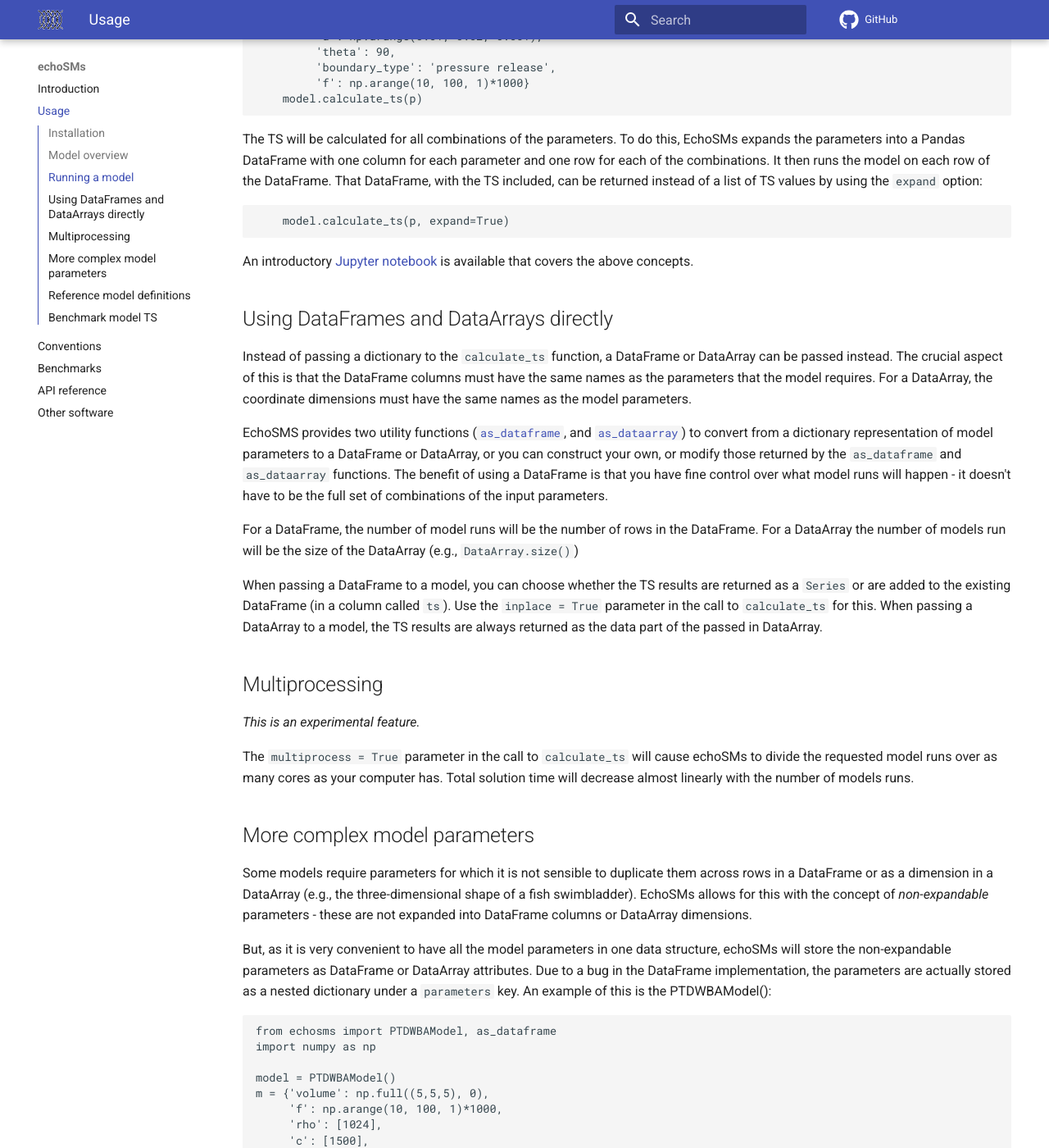
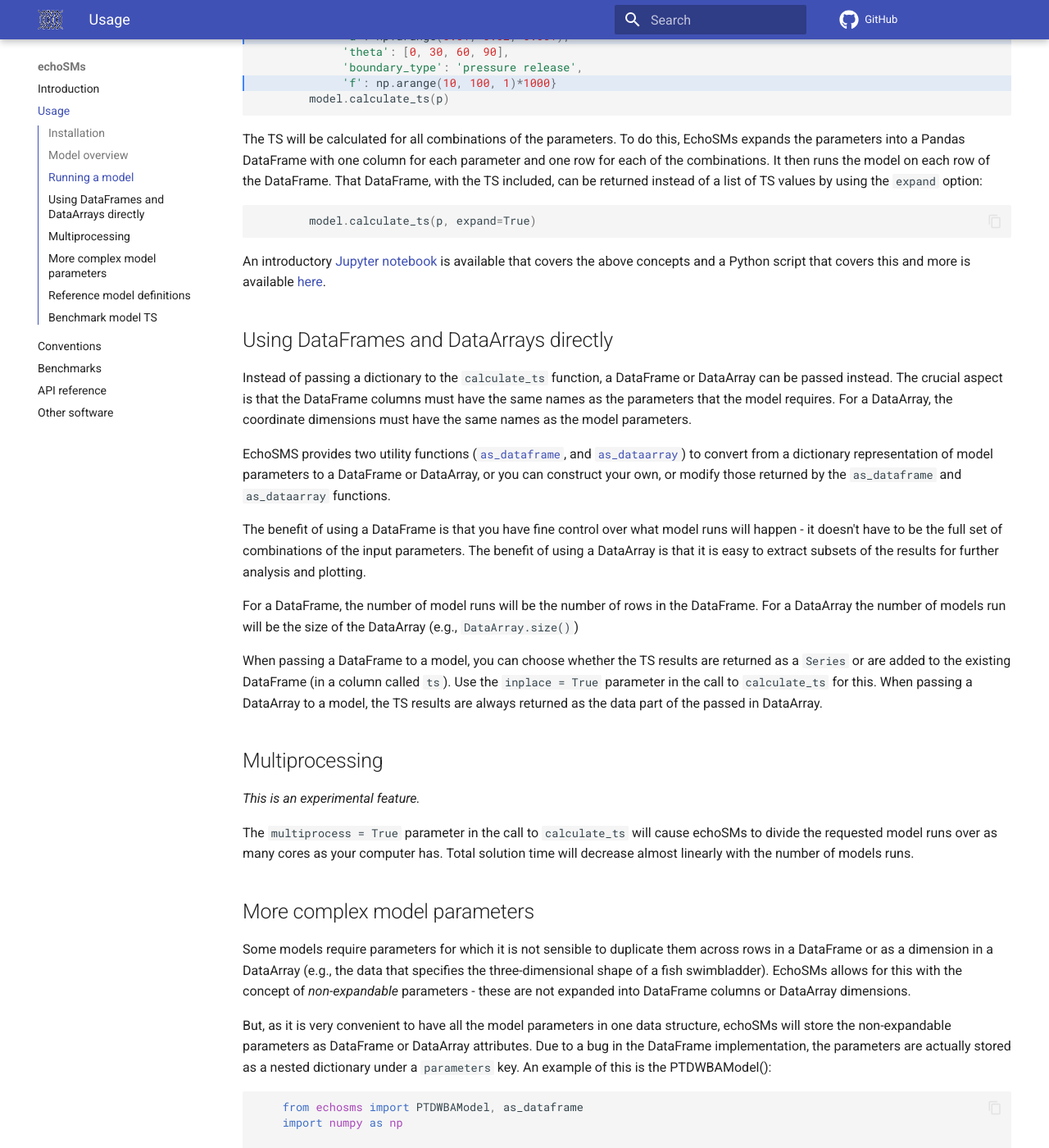
Before and after one commit to ices-tools-dev/echoSMs, an MkDocs documentation site: the page built from docs/usage.md, in a window 1280 px wide and 1400 px high, scrolled down 2387 px. Shown: the whole window at 82% size. Built offline with MkDocs 1.6.1 and Material for MkDocs 9.7.7, drawn with Linux system fonts in a browser that asks for light colours; comment, search, counter and statistics services are not loaded; some of the changed text lies outside the part shown.

Commit message:
Add in syntax highlighting of code blocks

````diff
--- a/docs/usage.md
+++ b/docs/usage.md
@@ -45,21 +45,26 @@ To use a model, you need to know what parameters it requires. These are document
 
 The simplest way to provide these to the model is a dictionary:
 
+```py
     p = {'medium_rho': 1026.8,
          'medium_c': 1477.4,
          'a': 0.01,
          'boundary_type': 'pressure release',
          'f': 38000,
          'theta': 90}
+```
 
 An instance of the model can then be created and the `calculate_ts` function called with these parameters:
 
+```py
     from echosms import MSSModel
     model = MSSModel()
     model.calculate_ts(p)
+```
 
 This will return one TS value corresponding to the parameters given. If you want to run the model for a range of parameters, the relevant dictionary items can contain multiple values:
 
+```py hl_lines="7"
         import numpy as np
         p = {'medium_rho': 1026.8,
              'medium_c': 1477.4,
@@ -68,28 +73,35 @@ This will return one TS value corresponding to the parameters given. If you want
              'boundary_type': 'pressure release',
              'f', np.arange(10, 100, 1)*1000}
         model.calculate_ts(p)
+```
 
 It is also fine to have multiple items with multiple values:
 
+```py hl_lines="3 6"
         p = {'medium_rho': 1026.8,
              'medium_c': 1477.4,
              'a': np.arange(0.01, 0.02, 0.001),
-             'theta': 90,
+             'theta': [0, 30, 60, 90],
              'boundary_type': 'pressure release',
              'f': np.arange(10, 100, 1)*1000}
         model.calculate_ts(p)
+```
 
 The TS will be calculated for all combinations of the parameters. To do this, EchoSMs expands the parameters into a Pandas DataFrame with one column for each parameter and one row for each of the combinations. It then runs the model on each row of the DataFrame. That DataFrame, with the TS included, can be returned instead of a list of TS values by using the `expand` option:
 
+```py
         model.calculate_ts(p, expand=True)
+```
 
-An introductory [Jupyter notebook](https://github.com/ices-tools-dev/echoSMs/blob/main/docs/tutorial.ipynb) is available that covers the above concepts.
+An introductory [Jupyter notebook](https://github.com/ices-tools-dev/echoSMs/blob/main/docs/tutorial.ipynb) is available that covers the above concepts and a Python script that covers this and more is available [here](https://github.com/ices-tools-dev/echoSMs/blob/main/src/example_code.py).
 
 ## Using DataFrames and DataArrays directly
 
-Instead of passing a dictionary to the `calculate_ts` function, a DataFrame or DataArray can be passed instead. The crucial aspect of this is that the DataFrame columns must have the same names as the parameters that the model requires. For a DataArray, the coordinate dimensions must have the same names as the model parameters.
+Instead of passing a dictionary to the `calculate_ts` function, a DataFrame or DataArray can be passed instead. The crucial aspect is that the DataFrame columns must have the same names as the parameters that the model requires. For a DataArray, the coordinate dimensions must have the same names as the model parameters.
 
-EchoSMS provides two utility functions ([`as_dataframe`](https://ices-tools-dev.github.io/echoSMs/api_reference/#echosms.utils.as_dataframe), and [`as_dataarray`](https://ices-tools-dev.github.io/echoSMs/api_reference/#echosms.utils.as_dataarray)) to convert from a dictionary representation of model parameters to a DataFrame or DataArray, or you can construct your own, or modify those returned by the `as_dataframe` and `as_dataarray` functions. The benefit of using a DataFrame is that you have fine control over what model runs will happen - it doesn't have to be the full set of combinations of the input parameters.
+EchoSMS provides two utility functions ([`as_dataframe`](https://ices-tools-dev.github.io/echoSMs/api_reference/#echosms.utils.as_dataframe), and [`as_dataarray`](https://ices-tools-dev.github.io/echoSMs/api_reference/#echosms.utils.as_dataarray)) to convert from a dictionary representation of model parameters to a DataFrame or DataArray, or you can construct your own, or modify those returned by the `as_dataframe` and `as_dataarray` functions.
+
+The benefit of using a DataFrame is that you have fine control over what model runs will happen - it doesn't have to be the full set of combinations of the input parameters. The benefit of using a DataArray is that it is easy to extract subsets of the results for further analysis and plotting.
 
 For a DataFrame, the number of model runs will be the number of rows in the DataFrame. For a DataArray the number of models run will be the size of the DataArray (e.g., `DataArray.size()`)
 
@@ -103,68 +115,90 @@ The `multiprocess = True` parameter in the call to `calculate_ts` will cause ech
 
 ## More complex model parameters
 
-Some models require parameters for which it is not sensible to duplicate them across rows in a DataFrame or as a dimension in a DataArray (e.g., the three-dimensional shape of a fish swimbladder).
+Some models require parameters for which it is not sensible to duplicate them across rows in a DataFrame or as a dimension in a DataArray (e.g., the data that specifies the three-dimensional shape of a fish swimbladder).
 EchoSMs allows for this with the concept of _non-expandable_ parameters - these are not expanded into DataFrame columns or DataArray dimensions.
 
 But, as it is very convenient to have all the model parameters in one data structure, echoSMs will store the non-expandable parameters as DataFrame or DataArray attributes. Due to a bug in the DataFrame implementation, the parameters are actually stored as a nested dictionary under a `parameters` key. An example of this is the PTDWBAModel():
 
+```py
     from echosms import PTDWBAModel, as_dataframe
     import numpy as np
 
     model = PTDWBAModel()
     m = {'volume': np.full((5,5,5), 0),
          'f': np.arange(10, 100, 1)*1000,
-         'rho': [1024],
-         'c': [1500],
-         'voxel_size': (0.1, 0.1, 0.1),
+         'rho': [1024, 1025],
+         'c': [1500, 1501],
+         'voxel_size': (0.001, 0.001, 0.001),
          'theta': 90,
          'phi': 0}
+    m['volume'][3,3,3] = 1  #  something to produce scatter
     p = as_dataframe(m, model.no_expand_parameters)
     model.calculate_ts(p, inplace=True)
+    p
+```
 
 For the PTDWBA model, only `theta` and `phi` are expandable, so `p` contains just two columns. The remaining parameters are available via:
 
+```py
     p.attrs.['parameters']
+```
 
 If you pass the dictionary form of the parameters to a model, this treatment of non-expanding parameters is done automatically:
 
-    model.calculate_ts(m, inplace=True)
+```py
+    model.calculate_ts(m, expand=True)
+```
 
 ## Reference model definitions
 
 [Jech et al., (2015)](https://doi.org/10.1121/1.4937607) presented _reference_ models for a range of scattering objects: spheres, spherical shells, prolate spheroids, and finite cylinders for several boundary conditions (fixed rigid, pressure release, fluid-filled) and parameters (backscatter as a function of frequency and incident angle). These model definitions are included in echoSMs via the [`ReferenceModels`](https://ices-tools-dev.github.io/echoSMs/api_reference/#referencemodels) class. For example, the names of all the model definitions are available wiht:
 
+```py
     from echosms import ReferenceModels
     rm = ReferenceModels()
     rm.names()
+```
 
 and the specification for a particular model is given by:
 
+```py
     rm.specification('spherical fluid shell with weakly scattering interior')
+```
 
 Note that the specification contains more information that the model itself needs, so the subset needed for running a model are available via:
 
+```py
     m = rm.parameters('spherical fluid shell with weakly scattering interior')
+```
 
 Note that the `parameters()` call does not return all of the parameters needed by a model. For example, `f` is not there and needs to be added before running a model:
 
+```py
     m['f'] = [38000, 40000, 42000]
+```
 
 ## Benchmark model TS
 
 [Jech et al., (2015)](https://doi.org/10.1121/1.4937607) presented _benchmark_ model runs for the reference models. The TS results from these benchmarks are available in echoSMs via the [`BenchMarkData`](https://ices-tools-dev.github.io/echoSMs/api_reference/#benchmarkdata) class. This class is a simple wrapper around code that reads the CSV-formatted benchmark values into a Pandas DataFrame, whereupon they can be readily accessed like this:
 
+```py
     from echosms import BenchmarkData
     bm = BenchmarkData()
     bm.angle_dataset  # the TS as a function of angle at 38 kHz
     bm.freq_dataset  # the TS as a function of frequency
+```
 
 The TS(f) values for a particular benchmark are available via:
 
+```py
     bm.freq_dataset['Sphere_WeaklyScattering']
     bm.freq_dataset['Frequency_kHz']
+```
 
 or for the angle dataset:
 
+```py
     bm.angle_dataset['Sphere_WeaklyScattering']
     bm.angle_dataset['Angle_deg']
+```
--- a/mkdocs.yml
+++ b/mkdocs.yml
@@ -17,6 +17,7 @@ theme:
         - navigation.top
         - toc.integrate
         - content.action.view
+        - content.code.copy
 
 repo_url: https://github.com/ices-tools-dev/echoSMs
 edit_uri: edit/main/docs/
@@ -46,3 +47,10 @@ markdown_extensions:
     - attr_list
     - footnotes
     - tables
+    - pymdownx.highlight:
+       anchor_linenums: true
+       line_spans: __span
+       pygments_lang_class: true
+    - pymdownx.inlinehilite
+    - pymdownx.snippets
+    - pymdownx.superfences
````
